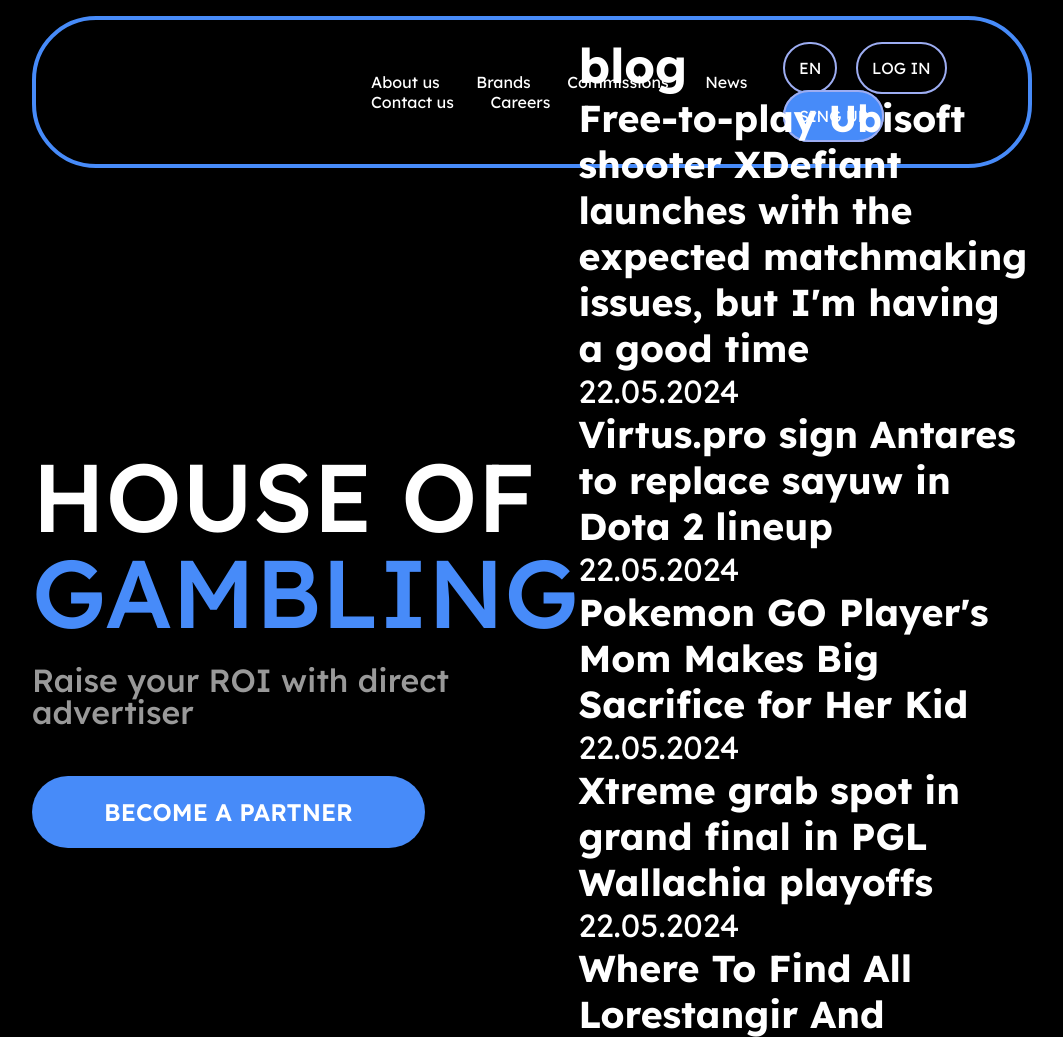
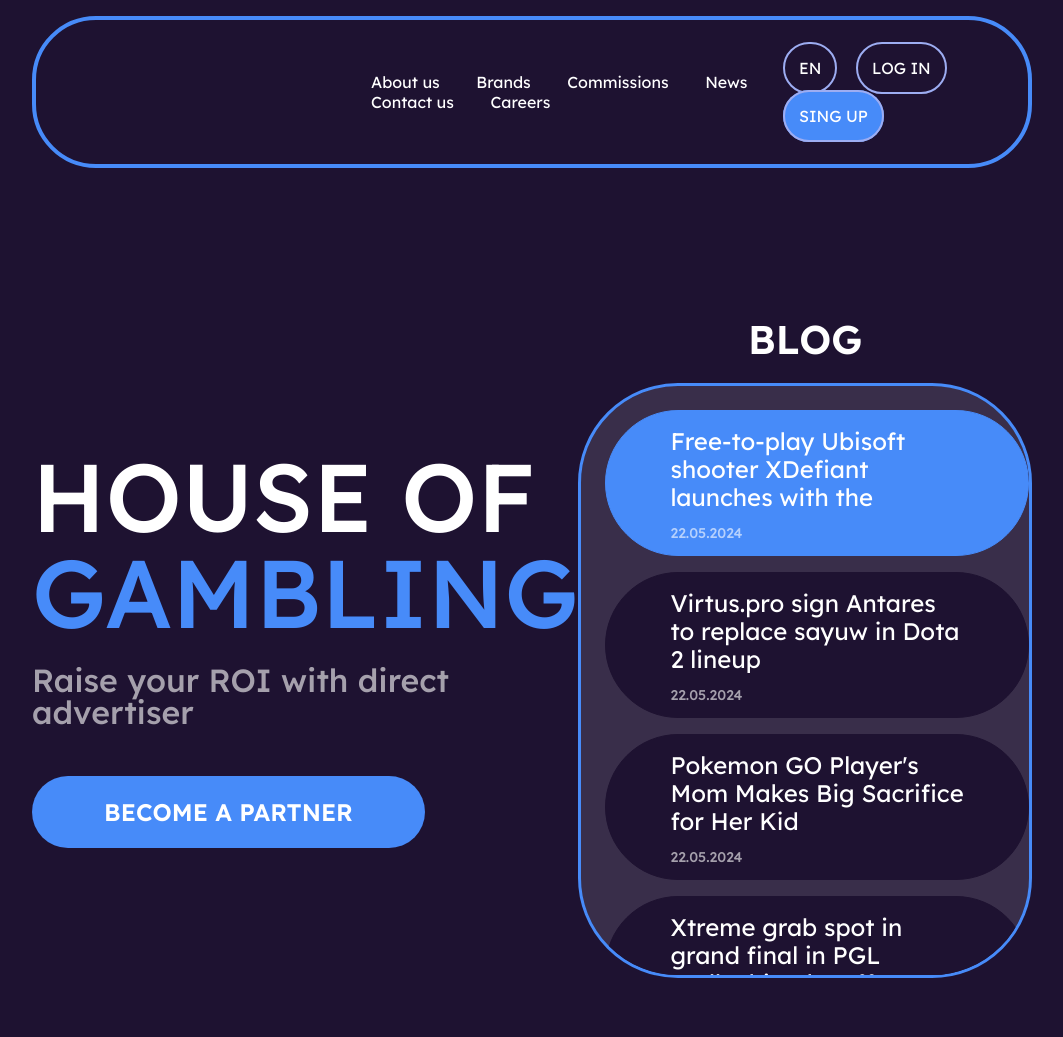
Before and after one commit to natalliakurbat/HOUSE-OF-GAMBLING, a plain HTML site: page index.html in a window 1280 px wide. Shown: the top 1037 px of the page, without its empty margins (108-1171 px from the left). Drawn offline with Linux system fonts and the light colour scheme.

Commit message:
Creating section "posts" in css

```diff
--- a/index.html
+++ b/index.html
@@ -37,7 +37,7 @@
         <section class="games"></section>
         <section class="blog">
             <h2>blog</h2>
-            <div>
+            <div class="posts">
                 <article>
                     <h3>Free-to-play Ubisoft shooter XDefiant launches with the expected matchmaking issues, but I'm having a good time</h3>
                     <span class="date">22.05.2024</span>
--- a/style/style.css
+++ b/style/style.css
@@ -10,7 +10,7 @@ html {
 
 body {
     font-family: "Lexend", sans-serif;
-    background-color: #000;
+    background-color: #1E1231;
     color: #fff;
 }
 
@@ -108,3 +108,80 @@ h1 span {
     background-color: #478BF9;
     text-align: center;
 }
+
+.blog {
+    width: 100%;
+    max-width: 531px;
+    text-align: center;
+}
+
+.posts {
+    border: 3px solid #478BF9;
+    border-radius: 100px;
+    background-color: rgba(255, 255, 255, 0.12);
+    height: 595px;
+    padding-top: 24px;
+    padding-left: 24px;
+    overflow-y: scroll;
+}
+
+.posts::-webkit-scrollbar {
+    width: 8px;
+    /* border-radius: 4px;*/
+    height: 403px;
+}
+
+.posts::-webkit-scrollbar-thumb {
+    background-color: #478BF9;
+    border-radius: 10px;
+}
+
+.posts::-webkit-scrollbar-track {
+    background-color: #585a5c;
+    border-radius: 10px;
+}
+
+h2 {
+    font-size: 1.25rem;
+    line-height: 40px;
+    font-weight: 600;
+    text-transform: uppercase;
+    margin-bottom: 24px;
+}
+
+.posts article {
+    text-align: left;
+    width: 100%;
+    max-width: 467px;
+    height: 146px;
+    border: 1px solid #1E1231;
+    border-radius: 196px;
+    background-color: #1E1231;
+}
+
+.posts article:first-child {
+    border-color: #478BF9;
+    background-color: #478BF9;
+}
+
+.posts article:not(:last-child) {
+    margin-bottom: 16px;
+}
+
+h3 {
+    font-size: 0.75rem;
+    line-height: 28px;
+    font-weight: 400;
+    margin: 16px 64px 14px;
+    height: 84px;
+    overflow: hidden;
+}
+
+.date {
+    font-size: 0.44rem;
+    line-height: 16px;
+    color: rgba(255, 255, 255, 0.6);
+    font-weight: 450;
+    vertical-align: top;
+    margin-left: 64px;
+}
```
